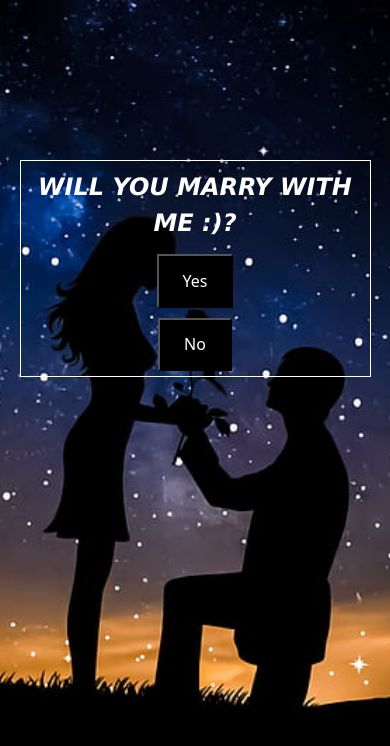
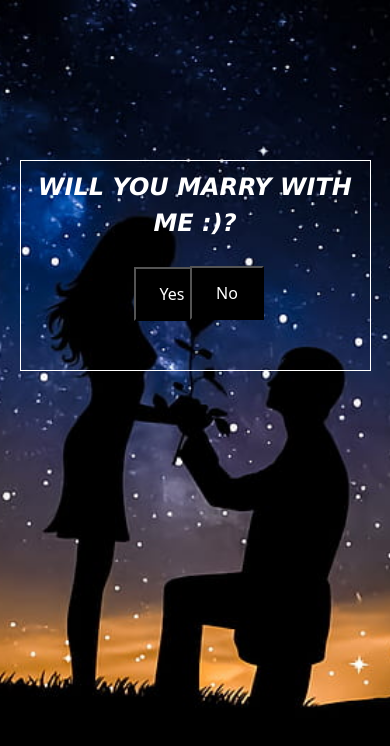
Before and after one commit to Noob-coder-f/Project, a plain HTML site: page index.html in a window 390 px wide. Drawn offline with nearby package versions, Linux system fonts and the light colour scheme.

Commit message:
index2.css

```diff
--- a/index2.css
+++ b/index2.css
@@ -57,7 +57,7 @@ button:hover{
 
 #no {
     position: absolute;
-    transition: all 0.2s ease;
+    transition: all 0.1s cubic-bezier(1,0,0,1);;
     margin-top: 15px;
     margin-left: 115px;
 }
@@ -185,7 +185,7 @@ button {
         position: absolute;
         border: 1px solid white;
         width: 90%;
-        height: auto;
+        height: 25%;
         left: 5%;
         top: 10rem;
         display: flex;
@@ -211,11 +211,20 @@ button {
     }
 
 
-    .yes,
+    .yes {
+        position: absolute;
+        /* margin: 5px 0; */
+        /* margin-left: 4rem; */
+        margin-top: 6rem;
+        margin-right: 4rem;
+    }
     #no {
-        position: static;
-        margin: 5px 0;
+        position: absolute;
+        /* margin: 5px 7px; */
+        margin-left: 4rem;
+        margin-top: 5.5rem;
     }
+
 
 
 
```
